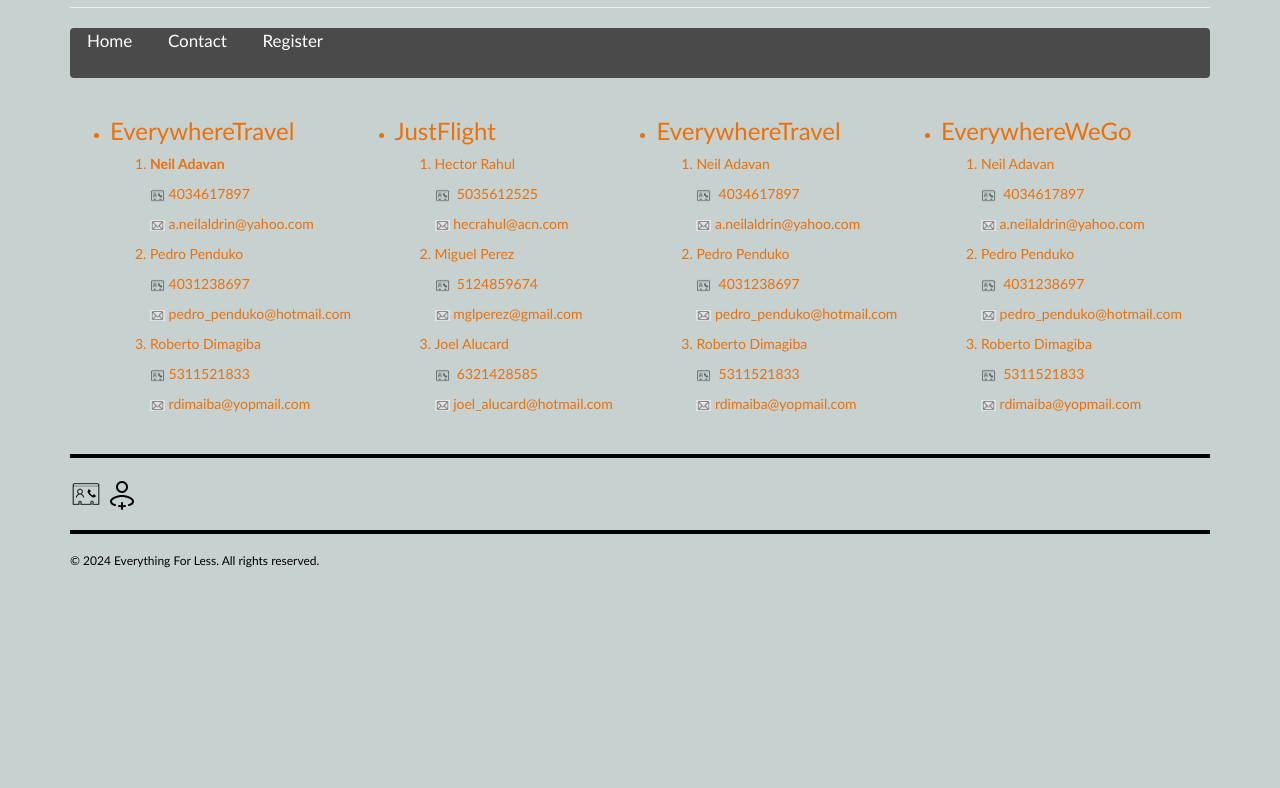
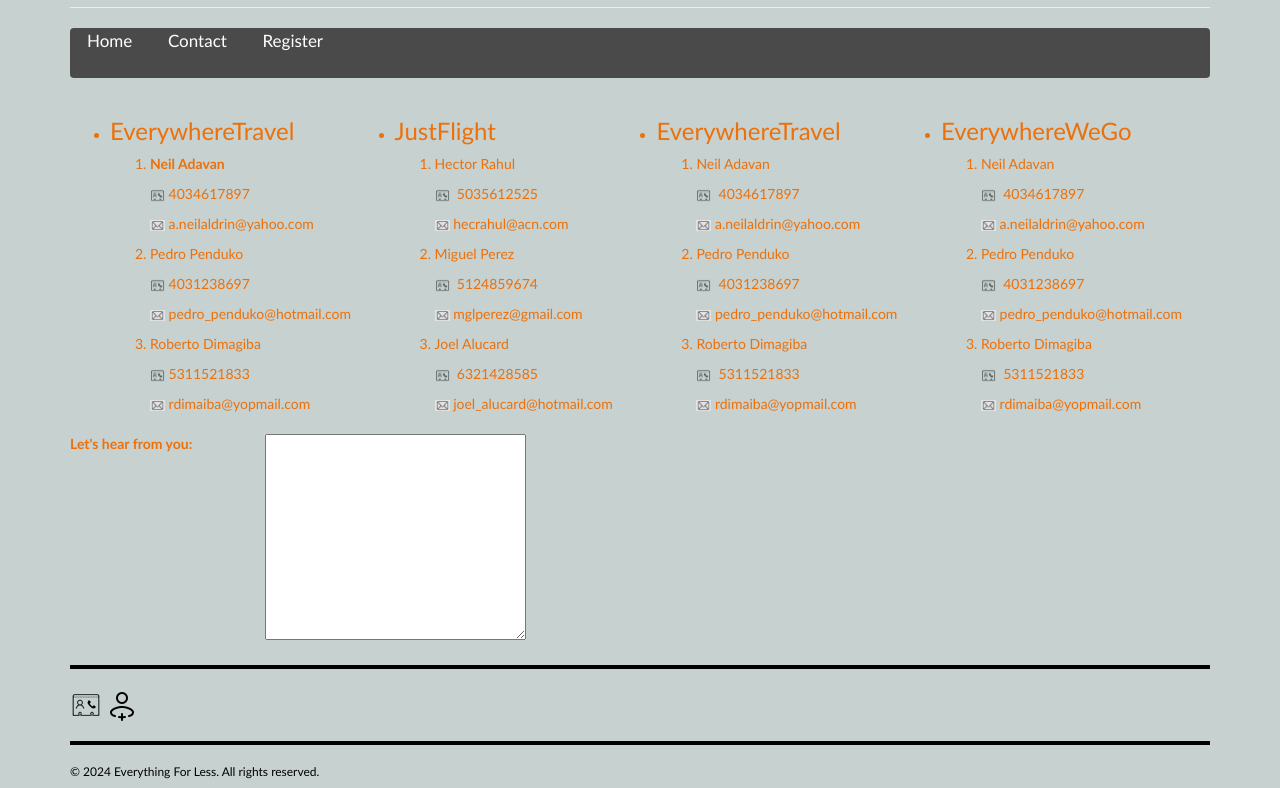
Before and after one commit to neiladavan/WebDev_Sait, a plain HTML site: page Day 1/Assignment/contact.html in a window 1280 px wide. Shown: the part 83-871 px from the top of the page. Before the commit the page ends 800 px from the top, so only its background shows below. Drawn offline with nearby package versions, Linux system fonts and the light colour scheme.

Commit message:
Add feedback form in contact.html

```diff
--- a/Day 1/Assignment/contact.html
+++ b/Day 1/Assignment/contact.html
@@ -205,6 +205,15 @@
       </ul>
     </div>
 
+    <div class="row">
+      <div class="form-group">
+        <label class="col-sm-2 control-label">Let's hear from you:</label>
+        <div class="col-sm-10">
+          <textarea name="feedback" id="feedback" cols="30" rows="10"></textarea>
+        </div>
+      </div>
+    </div>
+
     <div class="footer">
       <hr style="border: 2px solid #000000;">
       <a href="./contact.html"><img src="../images/contact-information.png" alt="Contact Information" width="32px;"></a>
```
